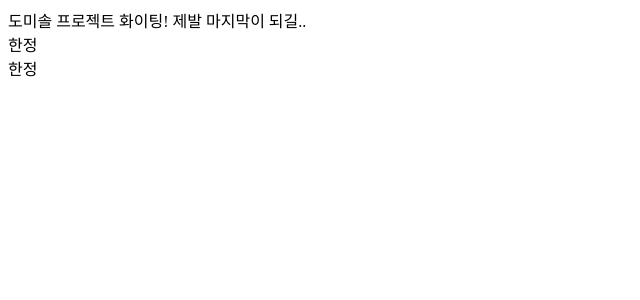
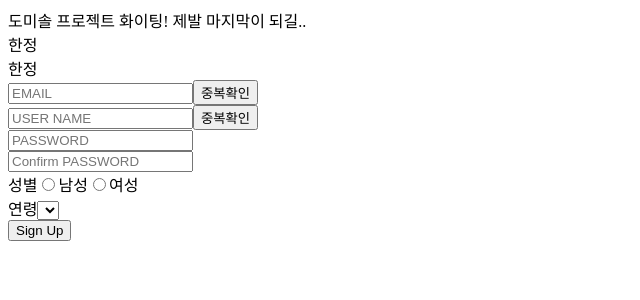
Before and after one commit to do-mi-sol/domisol-web-application, a React (Create React App) app: page / in a window 1280 px wide. Shown: the top 300 px of the page, without its empty margins (0-640 px from the left). Built offline with nearby package versions, Linux system fonts and the light colour scheme.

Commit message:
app에 Signup 임시 추가

```diff
--- a/src/App.js
+++ b/src/App.js
@@ -1,12 +1,15 @@
-import React, { Component } from "react";
+import React, {Component} from 'react';
+import SignUp from './screens/auth/SignUp';
 
 export default class App extends Component {
-  render() {
+  render () {
     return (
       <div>
         <div>도미솔 프로젝트 화이팅! 제발 마지막이 되길..</div>
         <div>한정</div>
         <div>한정</div>
+        {/* SignUp 확인 */}
+        <SignUp />
       </div>
     );
   }
```
